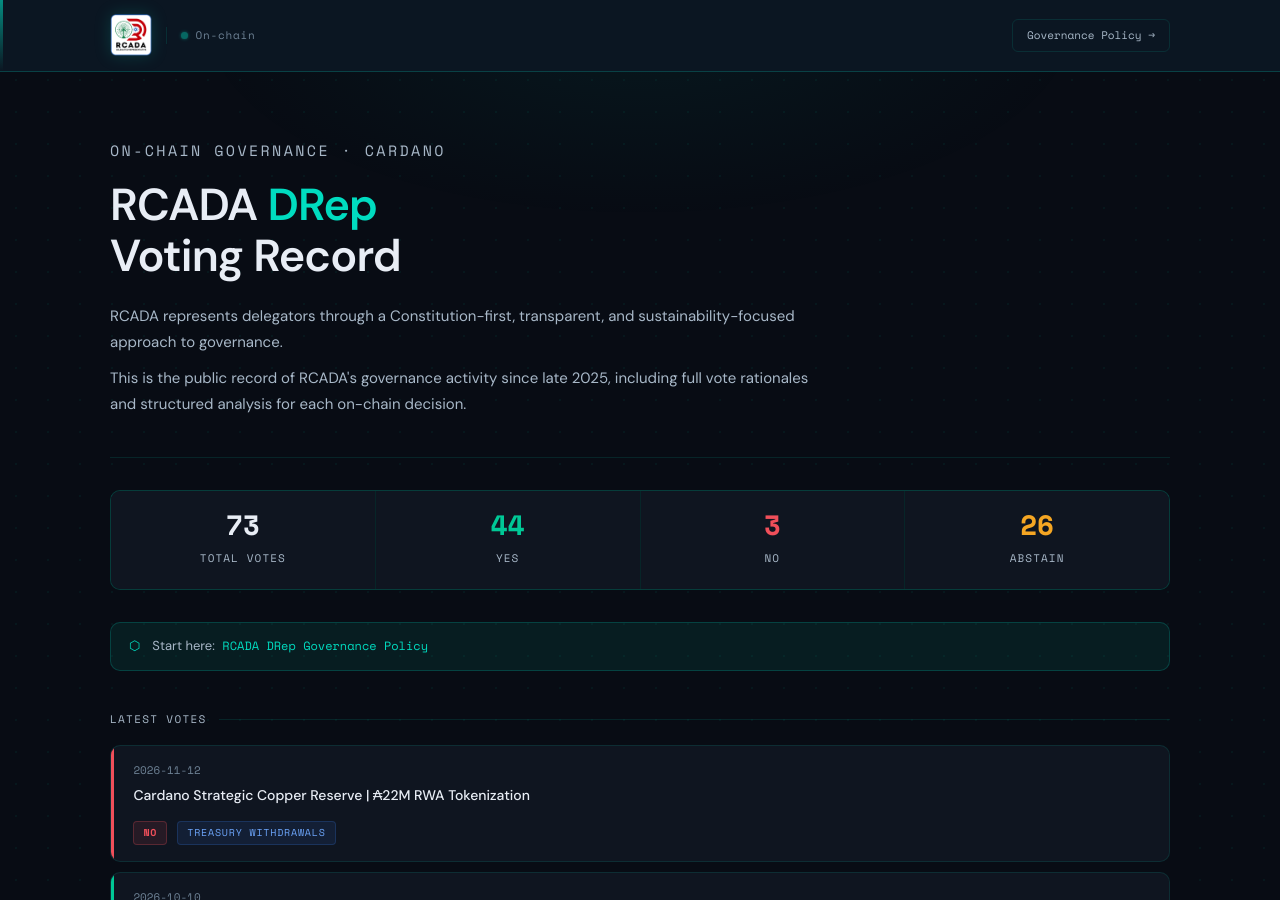
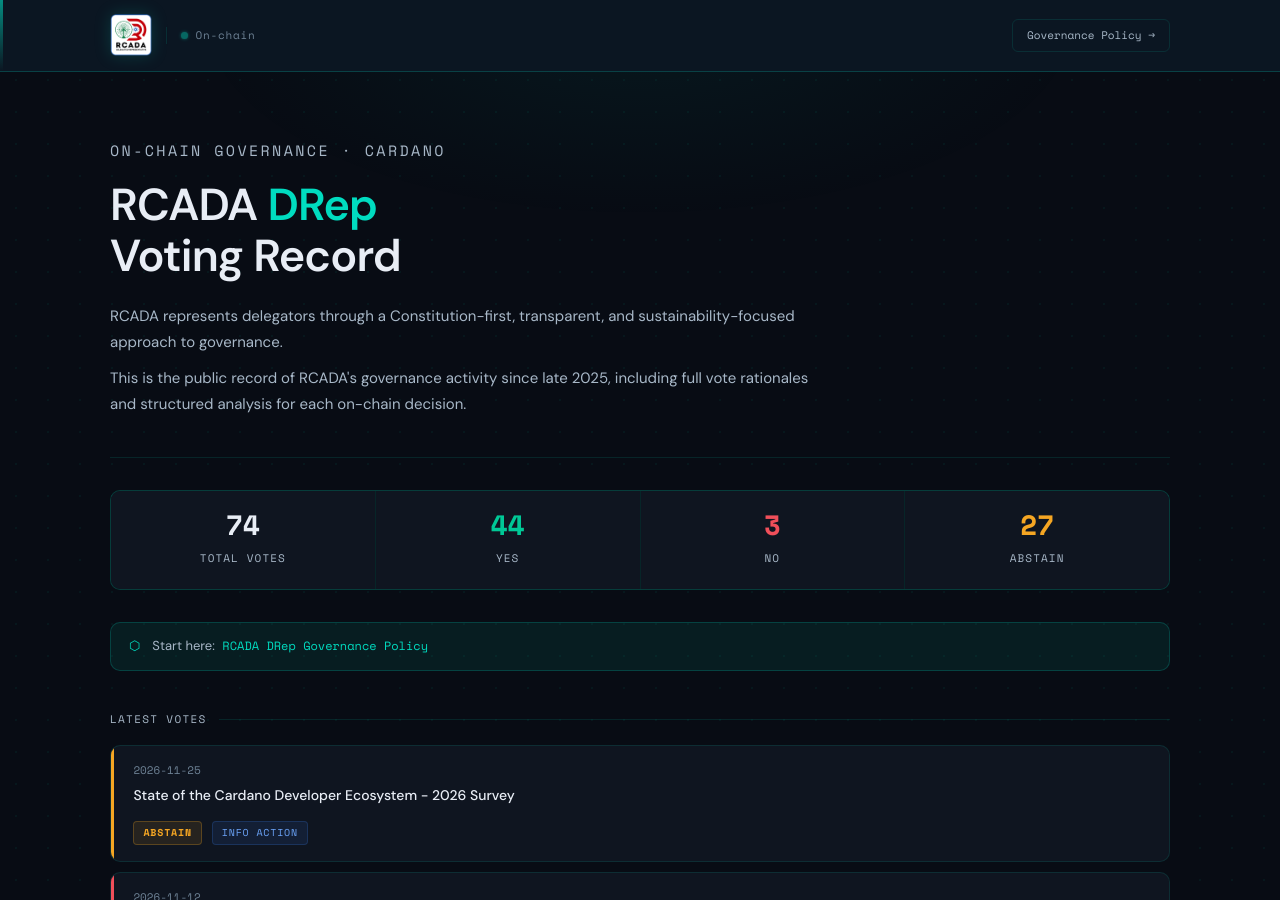
Before and after one commit to Brolloks/rcada-drep-votes, a Jekyll site: the page built from index.html, in a window 1280 px wide and 900 px high. Built offline with Jekyll 4.4.1, drawn with Linux system fonts in a browser that asks for light colours; some of the changed text lies outside the part shown.

Commit message:
Auto-update indexes

```diff
--- a/index.html
+++ b/index.html
@@ -12,10 +12,10 @@ title: RCADA DRep Voting Record
 
 <!-- AUTO-STATS:START -->
 <div class="stats-row">
-  <div class="stat-cell"><span class="stat-num total">73</span><span class="stat-label">Total Votes</span></div>
+  <div class="stat-cell"><span class="stat-num total">74</span><span class="stat-label">Total Votes</span></div>
   <div class="stat-cell"><span class="stat-num yes">44</span><span class="stat-label">Yes</span></div>
   <div class="stat-cell"><span class="stat-num no">3</span><span class="stat-label">No</span></div>
-  <div class="stat-cell"><span class="stat-num abstain">26</span><span class="stat-label">Abstain</span></div>
+  <div class="stat-cell"><span class="stat-num abstain">27</span><span class="stat-label">Abstain</span></div>
 </div>
 <!-- AUTO-STATS:END -->
 
@@ -33,6 +33,12 @@ title: RCADA DRep Voting Record
 
 <!-- AUTO-INDEX:START -->
 <div class="vote-list">
+  <div class="vote-card abstain-card fade-in">
+    <div class="vote-date">2026-11-25</div>
+    <strong><a href="votes/2026/State of the Cardano Developer Ecosystem - 2026 Survey.html">State of the Cardano Developer Ecosystem - 2026 Survey</a></strong>
+    <span class="badge badge-abstain">Abstain</span>
+    <span class="badge badge-type">Info Action</span>
+  </div>
   <div class="vote-card no-card fade-in">
     <div class="vote-date">2026-11-12</div>
     <strong><a href="votes/2026/Cardano Strategic Copper Reserve ₳22M RWA Tokenization.html">Cardano Strategic Copper Reserve | ₳22M RWA Tokenization</a></strong>
@@ -87,12 +93,6 @@ title: RCADA DRep Voting Record
     <span class="badge badge-yes">Yes</span>
     <span class="badge badge-type">Protocol Parameter Change</span>
   </div>
-  <div class="vote-card abstain-card fade-in">
-    <div class="vote-date">2026-08-06</div>
-    <strong><a href="votes/2026/Revised Cardano dOSPO and OMF Program Proposal.html">Revised Cardano dOSPO and OMF Program Proposal</a></strong>
-    <span class="badge badge-abstain">Abstain</span>
-    <span class="badge badge-type">Treasury Withdrawals</span>
-  </div>
 </div>
 <!-- AUTO-INDEX:END -->
 
```
Also changed, not shown: votes/2026/index.md (+2 -1 lines).
